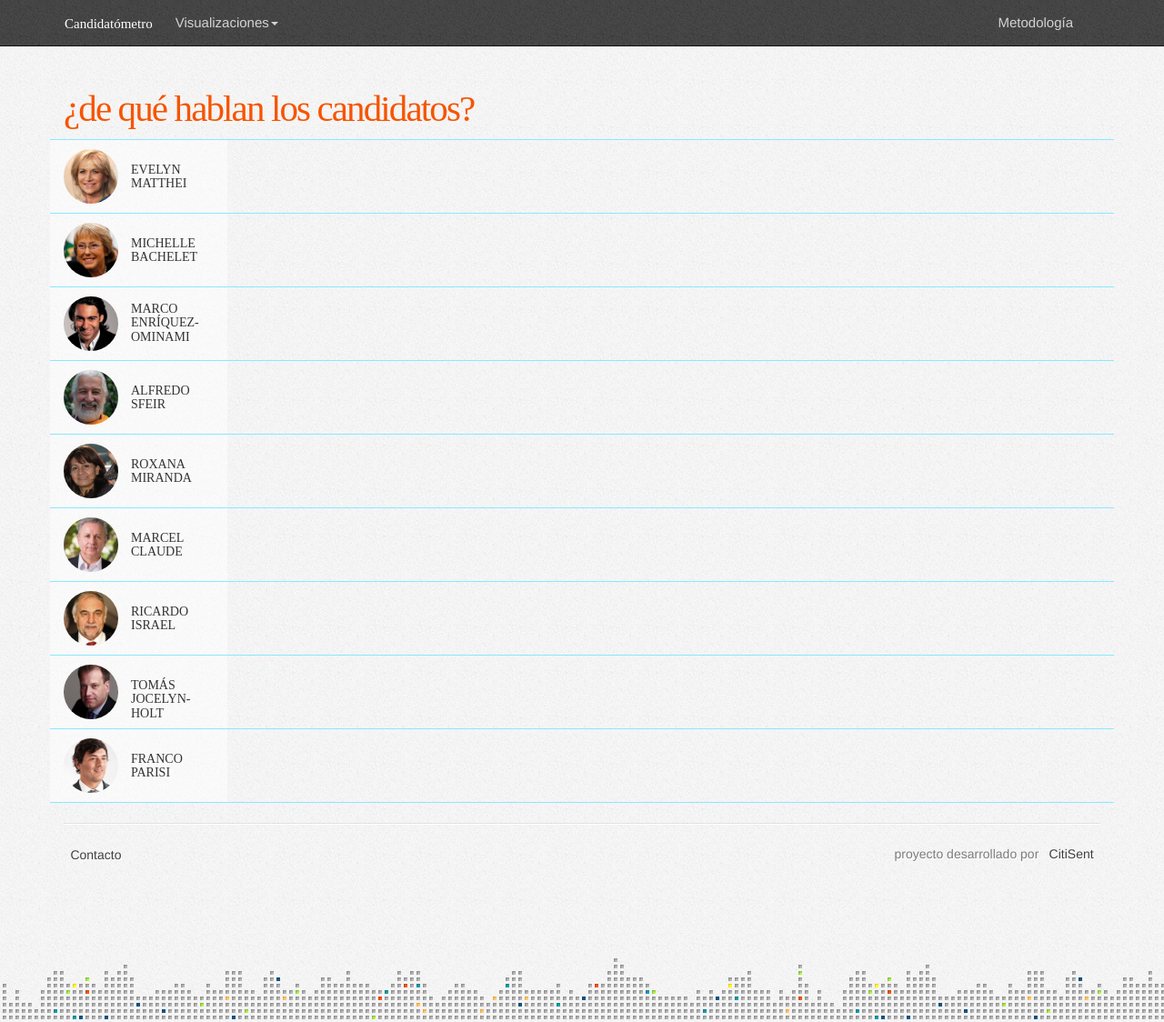
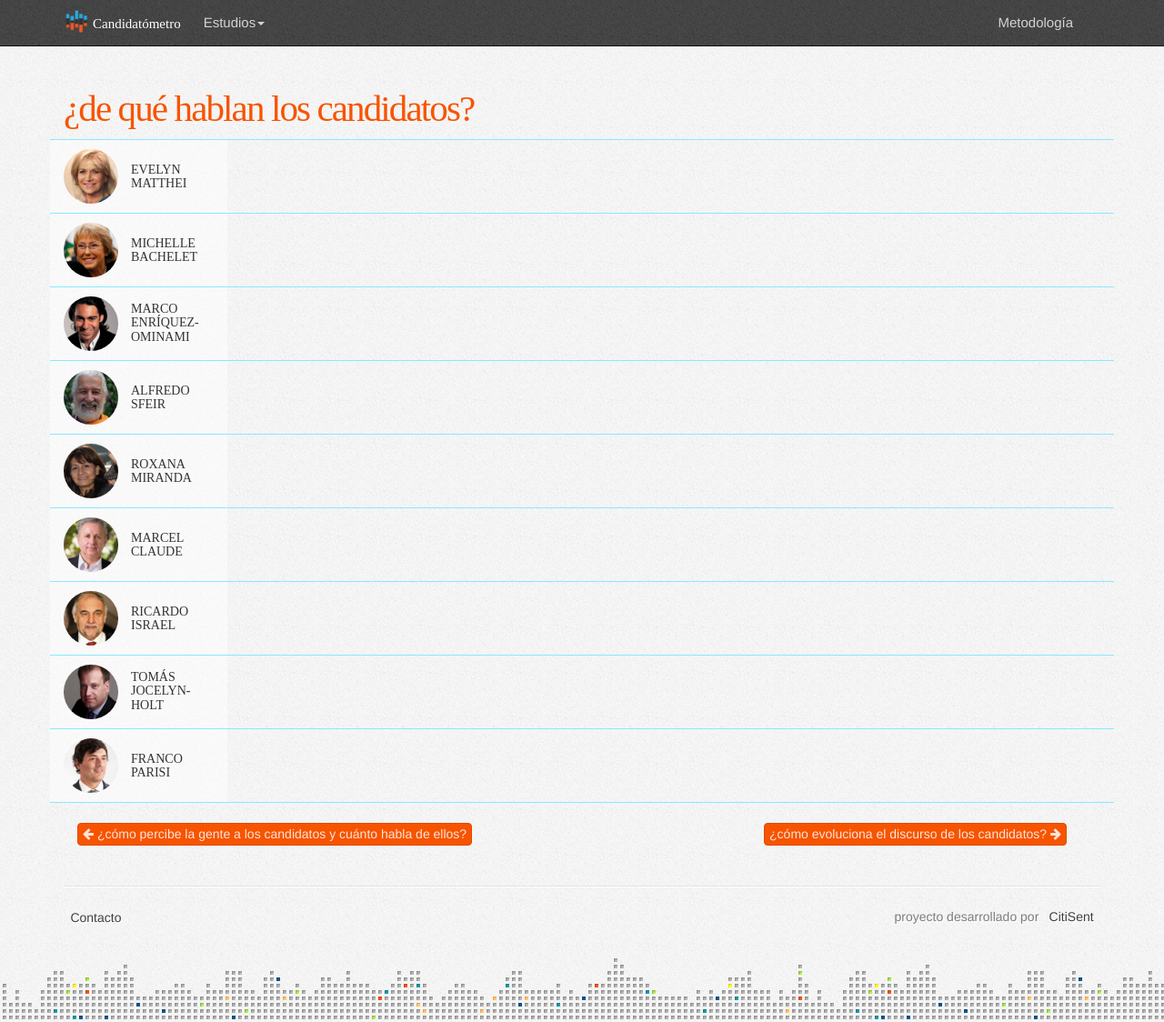
Before and after one commit to CitiSent/candidatometro, a Jekyll site: the page agenda.html, which Jekyll copies as it is, in a window 1280 px wide and 1124 px high. Shown: the whole window at 91% size. Built offline with Jekyll 4.4.1, drawn with Linux system fonts in a browser that asks for light colours; nearby versions of some CDN libraries; some web fonts are replaced; Markdown is read by kramdown in place of the engine named in the settings.

```diff
--- a/agenda.html
+++ b/agenda.html
@@ -1,6 +1,5 @@
 <!DOCTYPE html PUBLIC "-//W3C//DTD HTML 4.01//EN" "http://www.w3.org/TR/html4/strict.dtd">
-<html>
-
+<html lang='es'>
 <head>
   <meta charset="utf-8">
   <meta name="description" content="Candidatómetro: Recolección, análisis y visualización de los discursos políticos de los candidatos políticos en Chile">
@@ -15,6 +14,7 @@
   <script type="text/javascript" src="js/dropdown.js"></script>
   <!-- Standard Favicon -->
   <link rel="icon" type="image/x-icon" href="img/icons/favicon.ico" />
+  <link rel="icon" href="img/icons/favicon-16.png" />
   <!-- For iPhone 4 Retina display: -->
   <link rel="apple-touch-icon-precomposed" sizes="114x114" href="img/icons/favicon-114.png">
   <!-- For iPad: -->
@@ -24,6 +24,7 @@
 </head>
 
 <body>
+
   <nav class="navbar navbar-inverse navbar-fixed-top" role="navigation">
     <div class="container">
       <div class="navbar-header">
@@ -33,7 +34,7 @@
           <span class="icon-bar"></span>
           <span class="icon-bar"></span>
         </button>
-        <a href="/" class="navbar-brand cf"><span class="logo">Candidatómetro</span></a>
+        <a href="/" class="navbar-brand cf"><span class="logo"><img src="img/icons/favicon.png">Candidatómetro</span></a>
       </div>
 
       <!-- acá todo lo colapsable -->
@@ -41,10 +42,10 @@
         <ul class="nav navbar-nav">
           <li class="dropdown">
             <a class="dropdown-toggle" data-toggle="dropdown" href="#">
-              Visualizaciones<b class="caret"></b></a>
+              Estudios<b class="caret"></b></a>
               <ul class="dropdown-menu">
                 <li>
-                  <a href="#" title="Agenda"><strong>Énfasis programático</strong><br><small>¿de qué hablan los candidatos?</small></a>
+                  <a href="agenda.html" title="Agenda"><strong>Énfasis programático</strong><br><small>¿de qué hablan los candidatos?</small></a>
                 </li>
                 <li>
                   <a href="#" title="Percepción"><strong>Desarrollo programático</strong><br><small>¿cómo evoluciona el discurso de los candidatos?</small></a>
@@ -61,10 +62,8 @@
             </li>
           </ul>
         </div>
-      </div>
-    </nav><!-- Fin Barra de Navegacion -->
-  </body>
-
+    </div>
+  </nav><!-- Fin Barra de Navegacion -->
 
 <!---------------------------------------- contenido principal -->
   <div class="container container-responsive organic">
@@ -90,7 +89,7 @@
             <div class="row candidato">
               <div class='col-sm-2 avatar'>
                 <img class='img-circle' width='60' src='img/fot_marco_enriquez-ominami.jpg'>
-                <h6 class='bold uc meo'>Marco Enríquez-Ominami</h6>
+                <h6 class='bold uc n3l'>Marco Enríquez-Ominami</h6>
               </div>
             </div>
 
@@ -125,7 +124,7 @@
             <div class="row candidato">
               <div class='col-sm-2 avatar'>
                 <img class='img-circle' width='60' src='img/fot_tomas_jocelyn-holt.jpg'>
-                <h6 class='bold uc'>Tomás Jocelyn-Holt</h6>
+                <h6 class='bold uc n3l'>Tomás Jocelyn-Holt</h6>
               </div>
             </div>
 
@@ -139,6 +138,14 @@
       </div>
     </div>
 
+    <div class='row air'>
+      <div class='col-sm-6'>
+        <a class='btn btn-xs btn-primary'><i class='icon-arrow-left'></i> ¿cómo percibe la gente a los candidatos y cuánto habla de ellos?</a>
+      </div>
+      <div class='col-sm-6 tright'>
+        <a class='btn btn-xs btn-primary'>¿cómo evoluciona el discurso de los candidatos? <i class='icon-arrow-right'></i></a>
+      </div>
+    </div>
 
     <!-- footer -->
     <div class="row">
@@ -151,4 +158,5 @@
       </div>
     </div>
   </div><!-- /.container -->
-  </html>
+</body>
+</html>
```
Also changed, not shown: index.html (+8 -8 lines), css/candidatometro.css, img/icons/favicon-114.png, img/icons/favicon-16.png, img/icons/favicon-72.png, img/icons/favicon.fw.png, img/icons/favicon.ico, img/icons/favicon.png.
